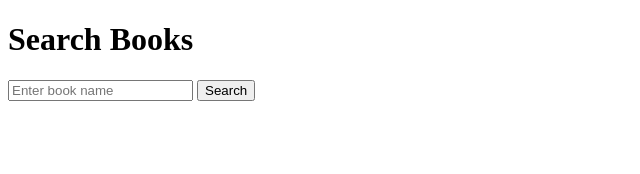
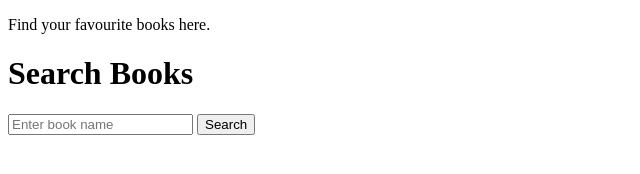
Before and after one commit to Akhil-033/online-book-store, a plain HTML site: page search.html in a window 1280 px wide. Shown: the whole page, without its empty margins (0-640 px from the left). Drawn offline with Linux system fonts and the light colour scheme.

Commit message:
Improve book search module

```diff
--- a/search.html
+++ b/search.html
@@ -2,6 +2,7 @@
 <html>
 <head>
     <title>Search Books</title>
+    <p>Find your favourite books here.</p>
 </head>
 <body>
     <h1>Search Books</h1>
```
